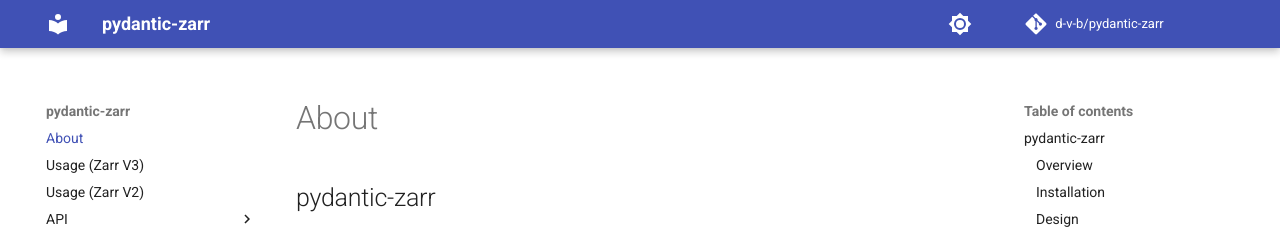
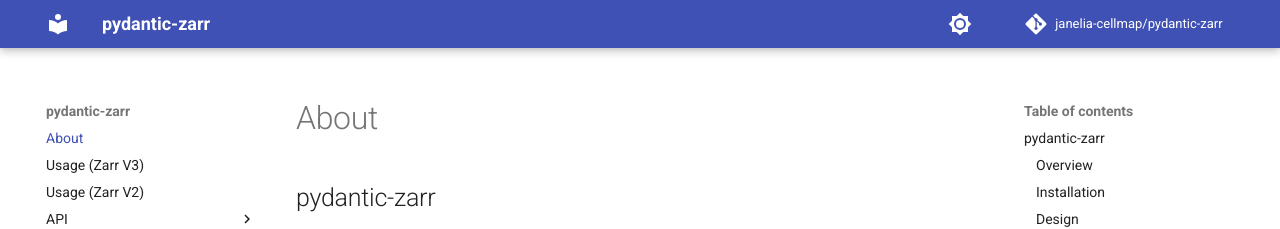
Before and after one commit to janelia-cellmap/pydantic-zarr, an MkDocs documentation site: the page built from docs/index.md, in a window 1280 px wide. Shown: the top 229 px of the page. Built offline with MkDocs 1.6.1 and Material for MkDocs 9.7.7, drawn with Linux system fonts in a browser that asks for light colours; comment, search, counter and statistics services are not loaded; grey boxes are pictures that could not be loaded.

Commit message:
fix repo name

```diff
--- a/mkdocs.yaml
+++ b/mkdocs.yaml
@@ -5,7 +5,7 @@ site_description: >-
   Documentation for pydantic-zarr
 
 # Repository
-repo_name: d-v-b/pydantic-zarr
+repo_name: janelia-cellmap/pydantic-zarr
 repo_url: https://github.com/janelia-cellmap/pydantic-zarr
 
 # Copyright
```
